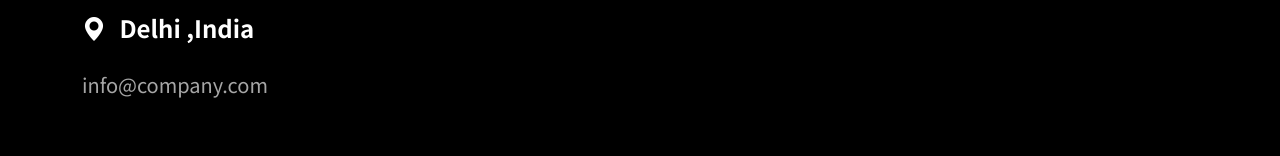
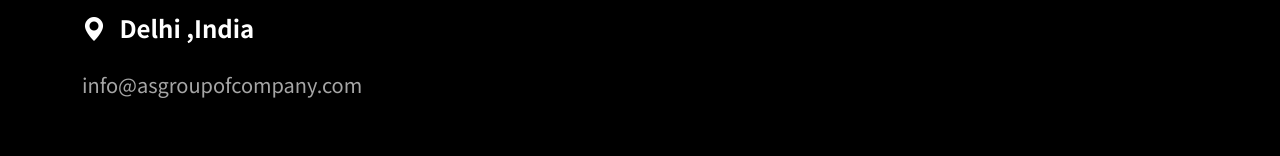
Before and after one commit to Webwork25/Ved_clinet, a plain HTML site: page index.html in a window 1280 px wide. Shown: the part 5560-5716 px from the top of the page. Drawn offline with Linux system fonts and the light colour scheme.

Commit message:
Update index.html

```diff
--- a/index.html
+++ b/index.html
@@ -374,8 +374,8 @@ https://templatemo.com/tm-567-nomad-force
                             Delhi ,India
                         </h5>
 
-                        <a href="mailto:info@company.com" class="custom-link mt-3 mb-5">
-                            info@company.com
+                        <a href="mailto:info@asgroupofcompany.com" class="custom-link mt-3 mb-5">
+                            info@asgroupofcompany.com
                         </a>
                     </div>
 
```
